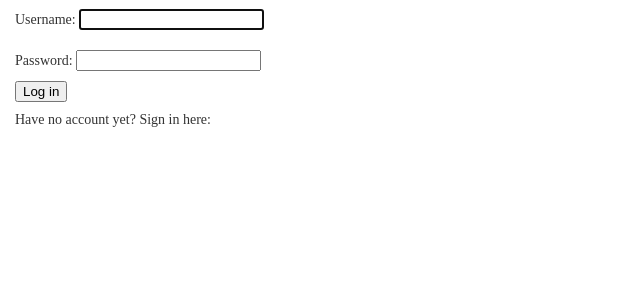
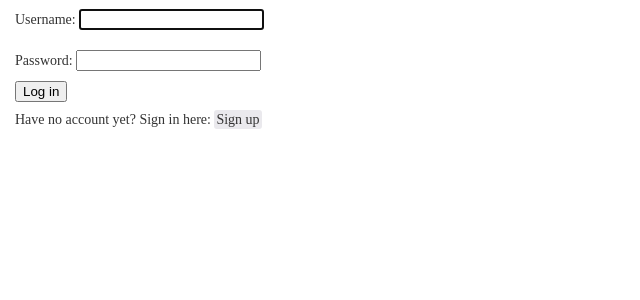
Before and after one commit to CafelatteHere/django_delights, a Django app: page /accounts/login/ in a window 1280 px wide. Shown: the part 191-491 px from the top of the page, without its empty margins (0-640 px from the left). Run offline with Django 4.2, Linux system fonts and the light colour scheme.

Commit message:
edited login url and added a link to sign up page

```diff
--- a/django_delights/inventory/templates/registration/login.html
+++ b/django_delights/inventory/templates/registration/login.html
@@ -25,6 +25,6 @@
     <input type="text" name="password"><br><br> -->
     <input type="submit" value="Log in">
   </form>
-  <p>Have no account yet? Sign in here:</p>
+  <p>Have no account yet? Sign in here: <a class=btn href="{% url 'signup' %}">Sign up</a></p>
 </div>
 {% endblock %}
--- a/django_delights/inventory/urls.py
+++ b/django_delights/inventory/urls.py
@@ -3,7 +3,7 @@ from . import views
 
 urlpatterns = [
   path("accounts/", include("django.contrib.auth.urls")),
-  path("registration/login", views.UserLogin.as_view(), name = "login"),
+  path("accounts/login", views.UserLogin.as_view(), name = "login"),
   path("signup/", views.SignUp.as_view(), name = 'signup'),
   path("logout", views.logout_view, name="logout"),
   path("/", views.home, name="home"),
```
